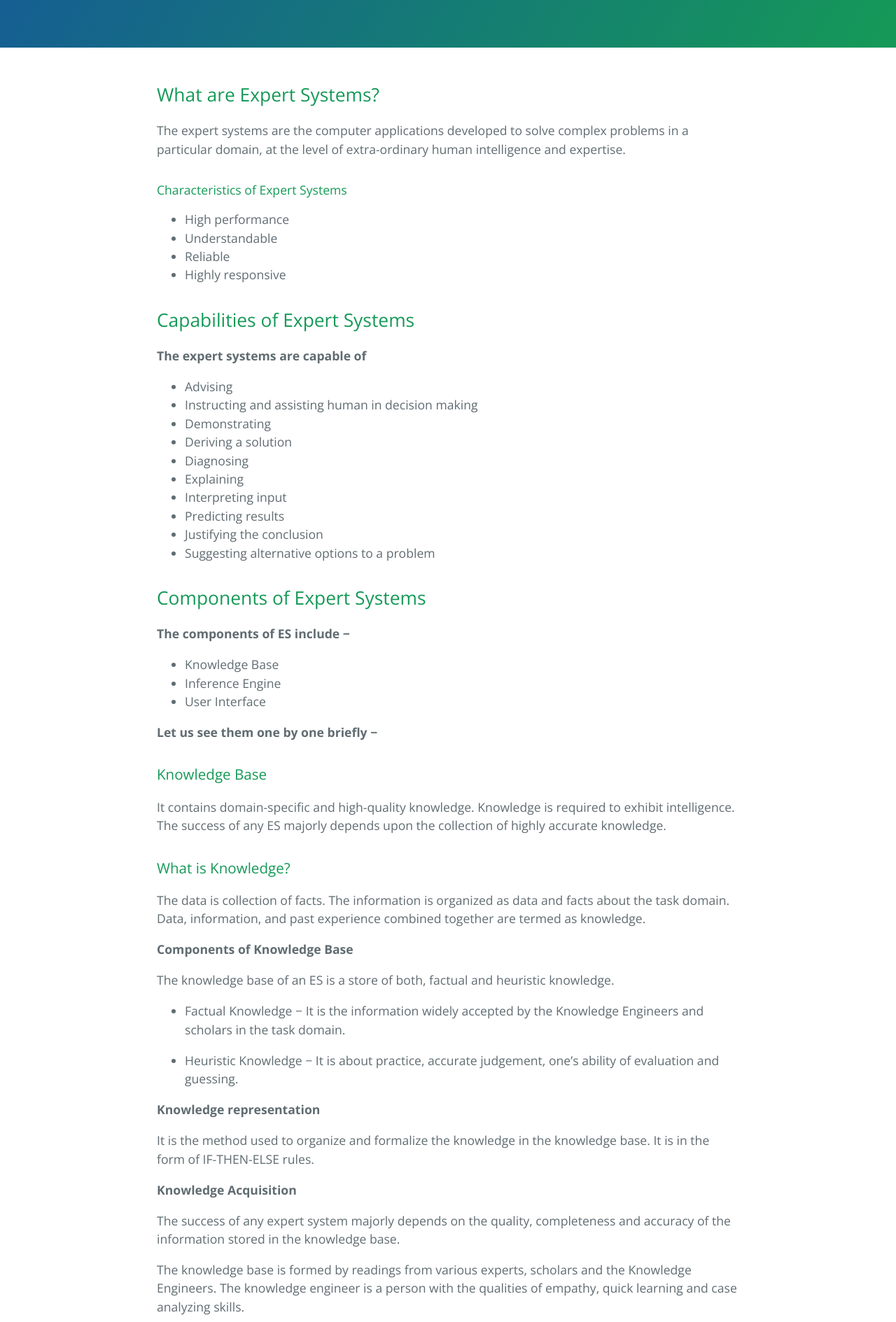
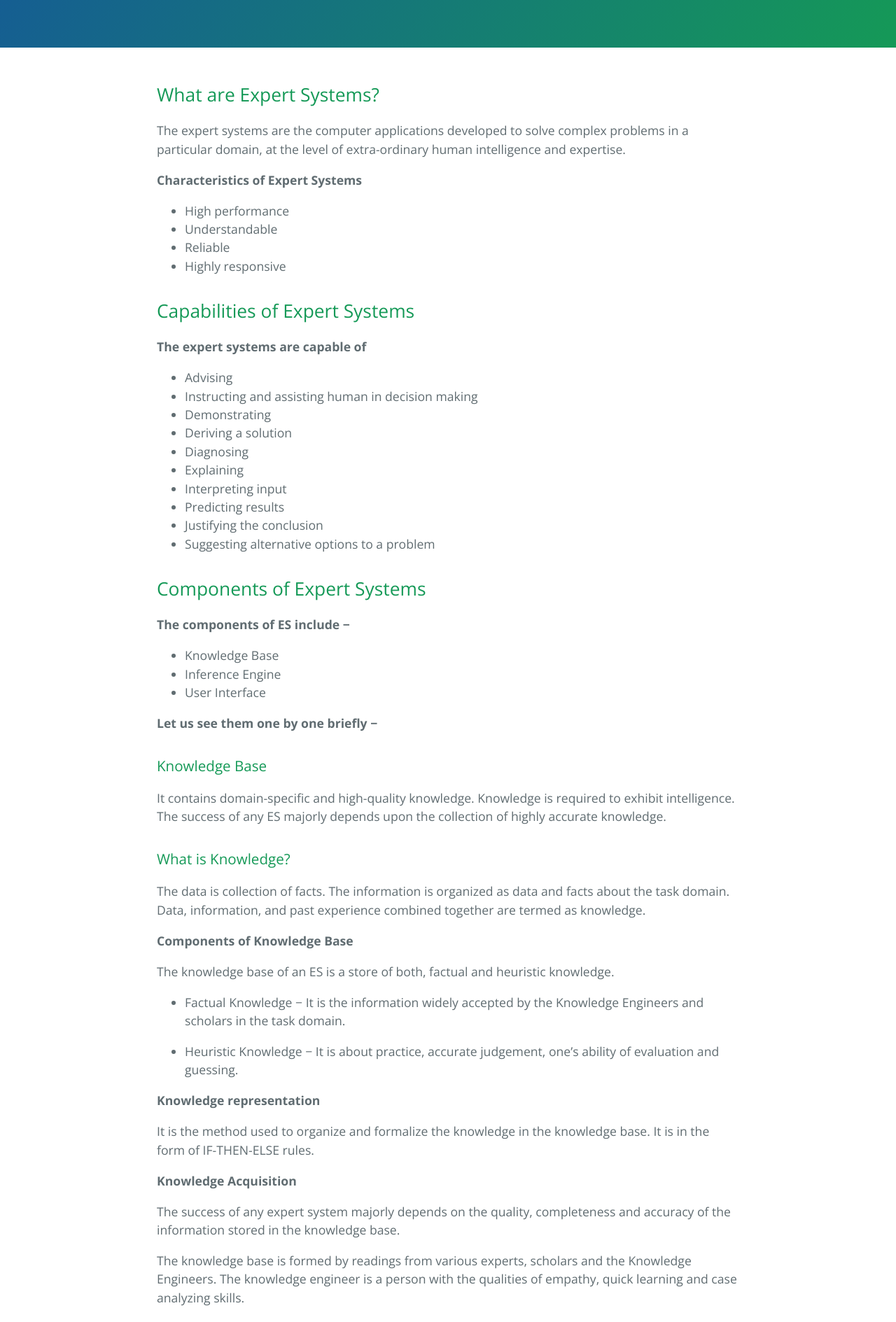
Before and after one commit to antleritsolutions/aviorsys.github.io, a Jekyll site: the page built from _posts/2019-02-06-Expert-Systems.md, in a window 1280 px wide. Shown: the part 332-2221 px from the top of the page at 70% size. Built offline with Jekyll 4.4.1, drawn with Linux system fonts in a browser that asks for light colours.

Commit message:
modified

```diff
--- a/_posts/2019-02-06-Expert-Systems.md
+++ b/_posts/2019-02-06-Expert-Systems.md
@@ -13,7 +13,7 @@ The expert systems are the computer applications developed to solve
 complex problems in a particular domain, at the level of
 extra-ordinary human intelligence and expertise.
 
-#### Characteristics of Expert Systems
+**Characteristics of Expert Systems**
 
 - High performance
 - Understandable
```
